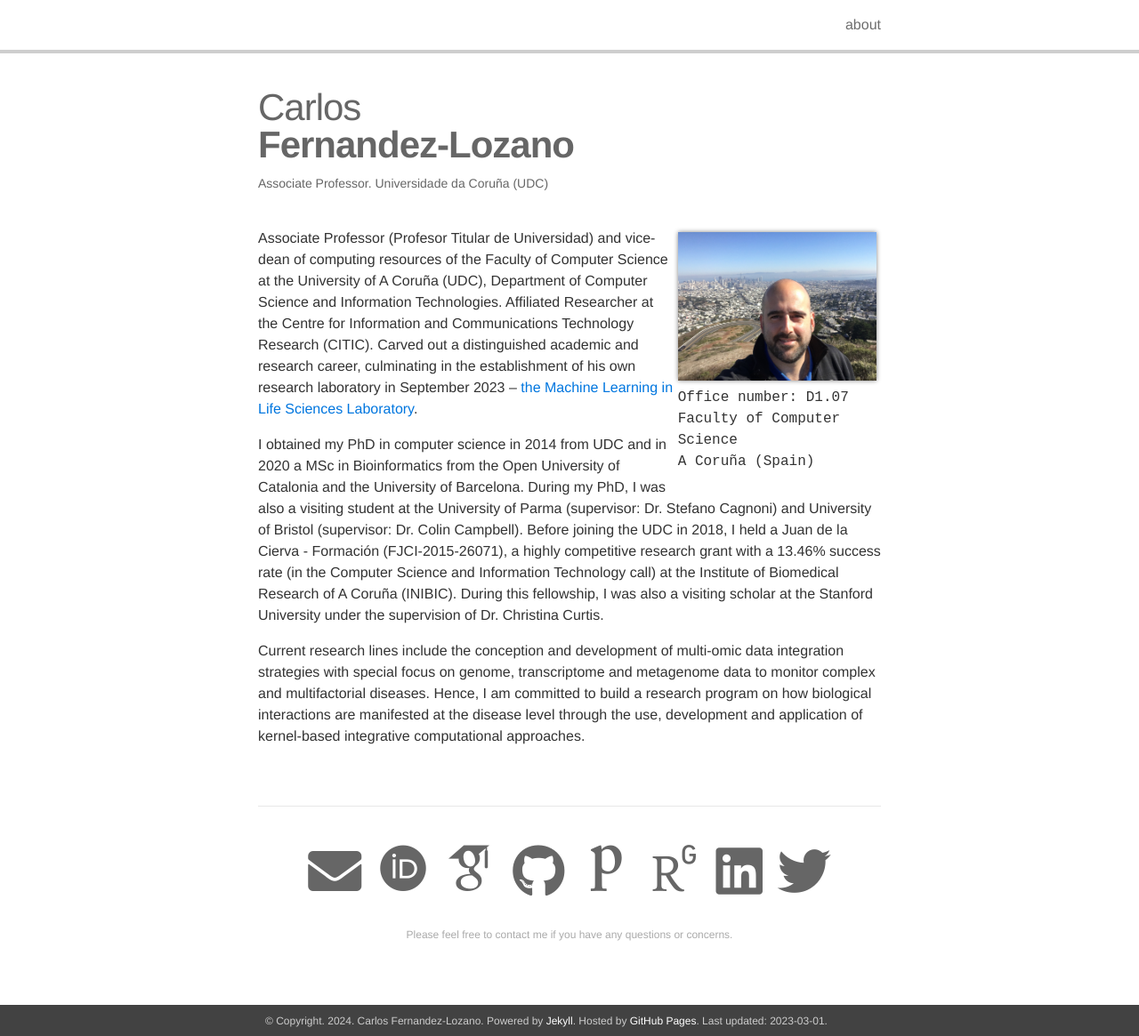
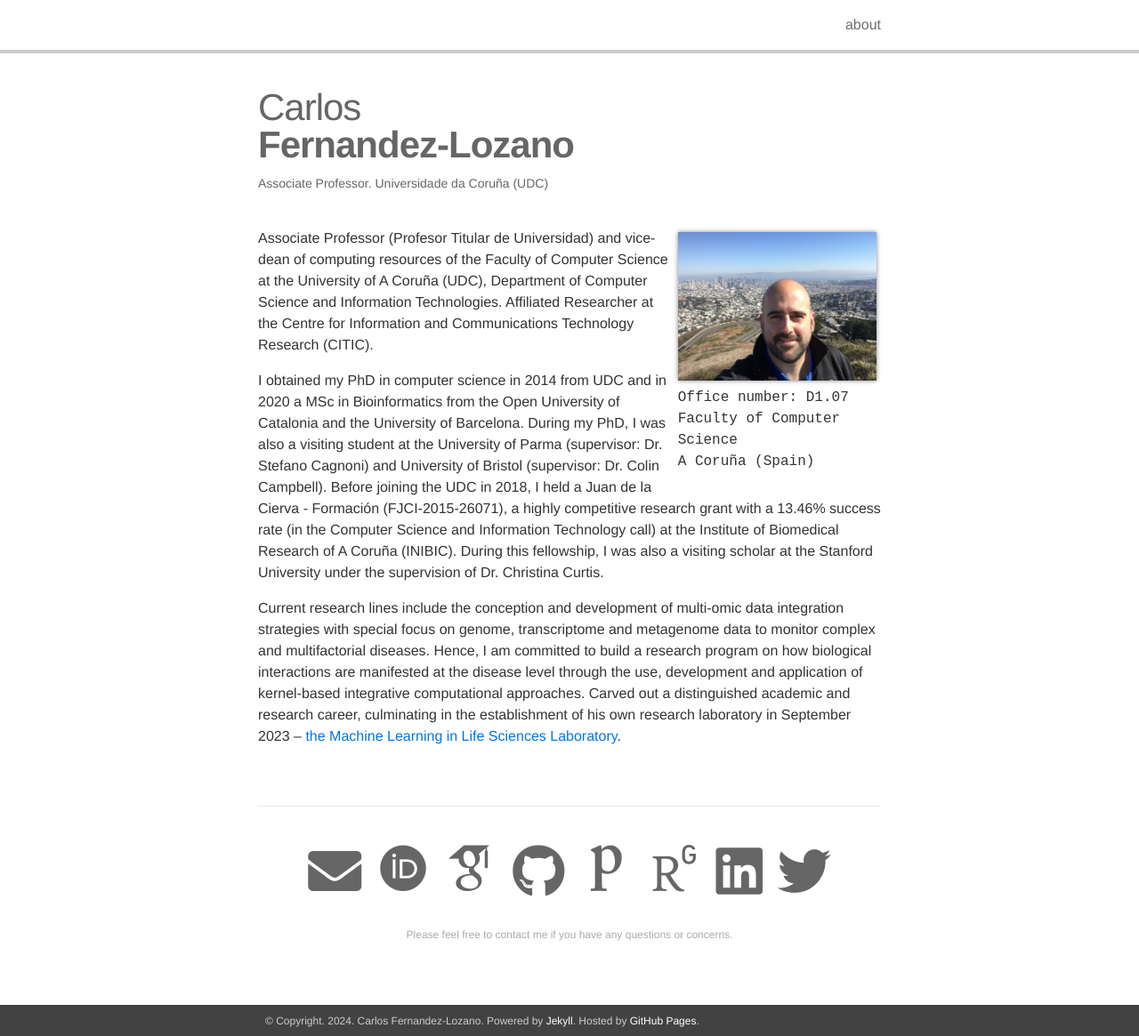
Before and after one commit to cafernandezlo/es_github_cafernandezlo, a Jekyll site: the page built from _pages/about.md, in a window 1280 px wide and 1165 px high. Shown: the whole window at 89% size. Built offline with Jekyll 4.4.1, drawn with Linux system fonts in a browser that asks for light colours; nearby versions of some CDN libraries; some web fonts are replaced; some of the changed lines change nothing that is shown.

Commit message:
removed last updated in footer

```diff
--- a/_config.yml
+++ b/_config.yml
@@ -11,17 +11,6 @@
 
 url:  "https://cafernandezlo.github.io"
 baseurl: "/es_github_cafernandezlo"
-web_last_updated: 2023-03-01
-
-scholar_number_cites: 1035
-scholar_hindex: 20
-scholar_last_updated: 2023-03-01
-
-publons_number_reviews: 185
-publons_number_editor: 41
-publons_last_updated: 2023-03-01
-
-
 # -----------------------------------------------------------------------------
 # Social integration
 # -----------------------------------------------------------------------------
--- a/_pages/about.md
+++ b/_pages/about.md
@@ -17,8 +17,7 @@
 ---
 
 Associate Professor (Profesor Titular de Universidad) and vice-dean of computing resources of the Faculty of Computer Science at the
-University of A Coruña (UDC), Department of Computer Science and Information Technologies. Affiliated Researcher at the Centre for Information and Communications Technology Research (CITIC). Carved out a distinguished academic and research career, culminating in the establishment of his own research laboratory in September 2023 –
-[the Machine Learning in Life Sciences Laboratory](https://mall-lab.citic.udc.es).
+University of A Coruña (UDC), Department of Computer Science and Information Technologies. Affiliated Researcher at the Centre for Information and Communications Technology Research (CITIC).
 
 I obtained my PhD in computer science in 2014
 from UDC and in 2020 a MSc in Bioinformatics from the Open University of Catalonia and the University
@@ -32,4 +31,5 @@
 Current research lines include the conception and development of multi-omic data integration strategies with special focus on genome,
 transcriptome and metagenome data to monitor complex and multifactorial diseases. Hence, I am committed to
 build a research program on how biological interactions are manifested at the disease level through the use, development
-and application of kernel-based integrative computational approaches.
+and application of kernel-based integrative computational approaches. Carved out a distinguished academic and research career, culminating in the establishment of his own research laboratory in September 2023 –
+[the Machine Learning in Life Sciences Laboratory](https://mall-lab.citic.udc.es).
```
